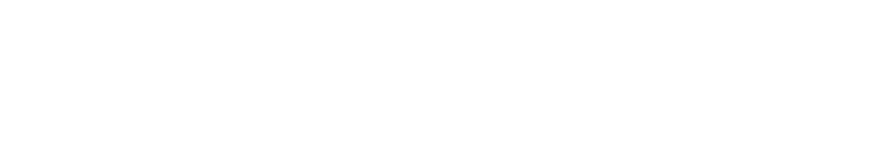
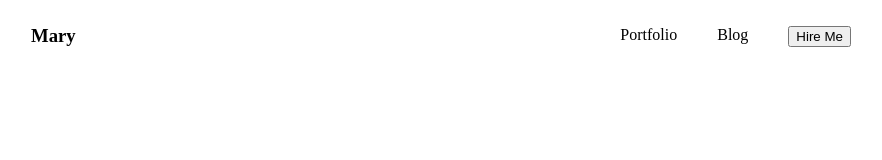
Before and after one commit to this-is-emon/portfolio-practice, a plain HTML site: page index.html in a window 1280 px wide. Shown: the whole page, without its empty margins (199-1081 px from the left). Drawn offline with Linux system fonts and the light colour scheme.

Commit message:
Google font, basic nav scalaton

```diff
--- a/index.html
+++ b/index.html
@@ -5,9 +5,26 @@
     <meta name="viewport" content="width=device-width, initial-scale=1.0" />
     <title>Portfolio Practice</title>
     <link rel="stylesheet" href="portfolio.css" />
+    <link rel="preconnect" href="https://fonts.googleapis.com" />
+    <link rel="preconnect" href="https://fonts.gstatic.com" crossorigin />
+    <link
+      href="https://fonts.googleapis.com/css2?family=Open+Sans:ital,wght@0,300..800;1,300..800&display=swap"
+      rel="stylesheet"
+    />
   </head>
-  <body>
-    <header></header>
+  <body class="open-sans-normal">
+    <header>
+      <nav>
+        <h3>Ma<span>r</span>y</h3>
+        <ul>
+          <li><a href="###">Portfolio</a></li>
+          <li><a href="###">Blog</a></li>
+          <li>
+            <a href="###"><button>Hire Me</button></a>
+          </li>
+        </ul>
+      </nav>
+    </header>
     <main></main>
     <div></div>
     <footer></footer>
--- a/portfolio.css
+++ b/portfolio.css
@@ -1,3 +1,38 @@
 * {
   margin: 0;
 }
+
+// <weight>: Use a value from 300 to 800
+.open-sans-normal {
+  font-family: "Open Sans", sans-serif;
+  font-optical-sizing: auto;
+  font-weight: <weight>;
+  font-style: normal;
+  font-variation-settings: "wdth" 100;
+}
+
+/* nav styling -- skeleton */
+nav {
+  display: flex;
+  justify-content: space-between;
+  padding: 25px 230px;
+  align-items: center;
+  /* margin: 0 200px; */
+}
+
+nav ul {
+  display: flex;
+  gap: 40px; // not
+  list-style: none; //not
+  padding: 0; //not
+  align-items: center;
+}
+
+nav ul li {
+  list-style: none;
+}
+
+nav ul li a {
+  text-decoration: none;
+  color: inherit;
+}
```
